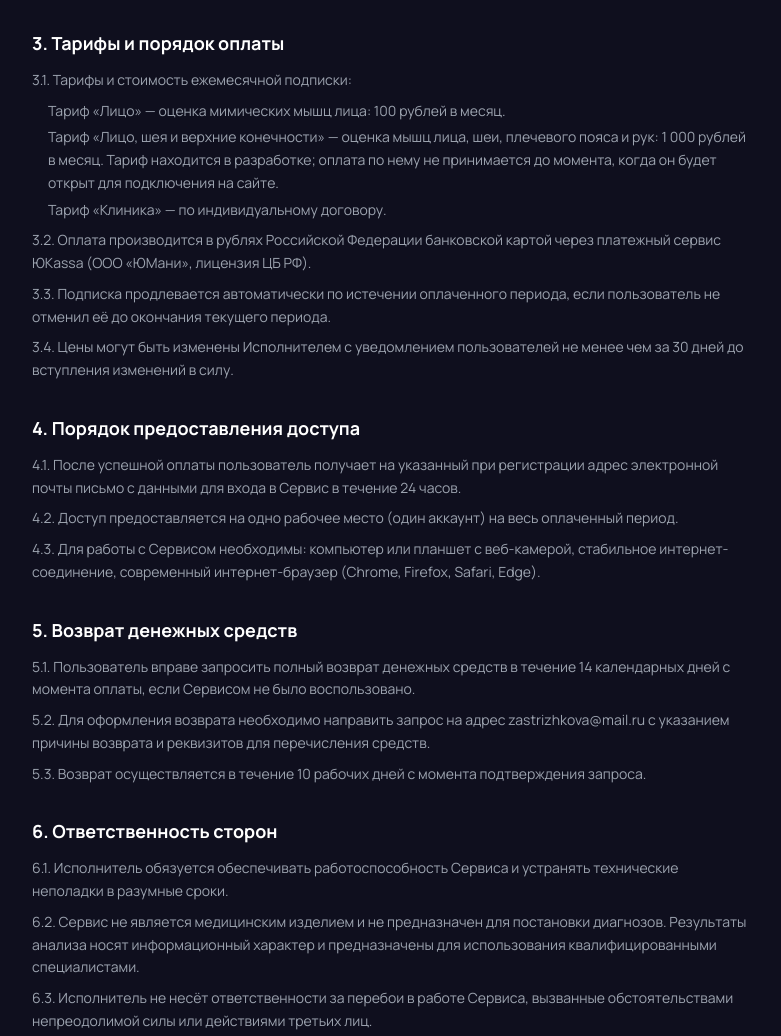
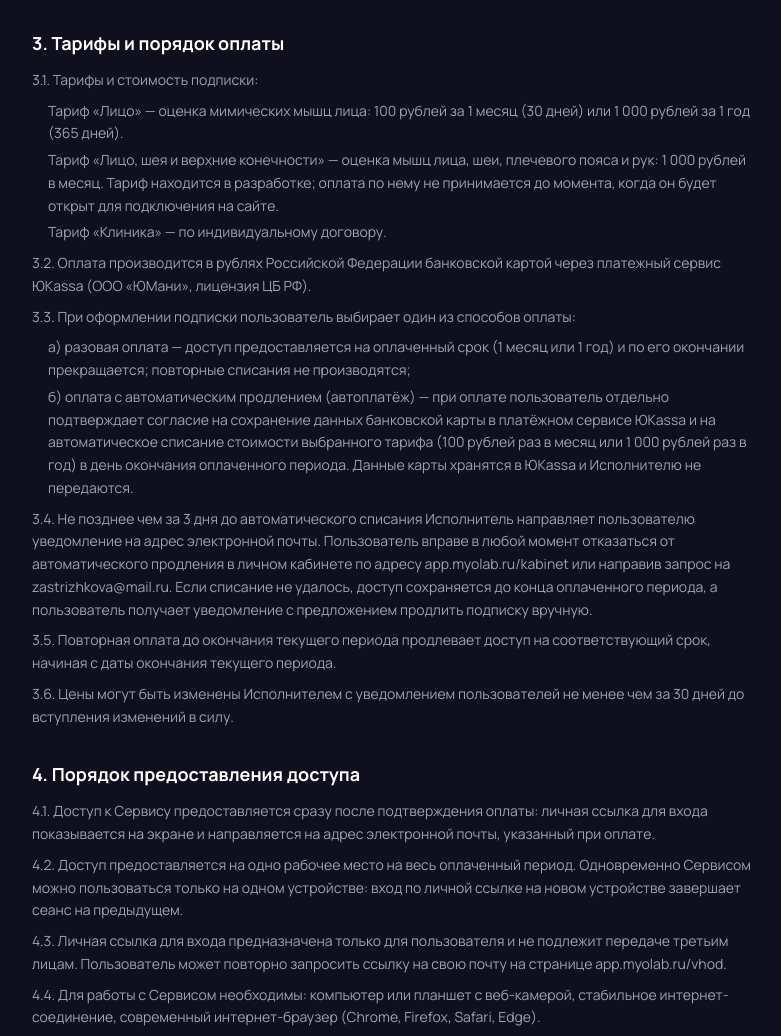
Before and after one commit to myolabru/myolabru.github.io, a plain HTML site: page oferta.html in a window 1280 px wide. Shown: the part 672-1708 px from the top of the page, without its empty margins (248-1029 px from the left). Drawn offline with nearby package versions, Linux system fonts and the light colour scheme.

Commit message:
Update oferta

```diff
--- a/oferta.html
+++ b/oferta.html
@@ -39,22 +39,29 @@
 
             <section>
                 <h2 class="text-white font-bold text-lg mb-3">3. Тарифы и порядок оплаты</h2>
-                <p>3.1. Тарифы и стоимость ежемесячной подписки:</p>
+                <p>3.1. Тарифы и стоимость подписки:</p>
                 <ul class="mt-2 ml-4 space-y-1">
-                    <li>Тариф «Лицо» — оценка мимических мышц лица: 100 рублей в месяц.</li>
+                    <li>Тариф «Лицо» — оценка мимических мышц лица: 100 рублей за 1 месяц (30 дней) или 1 000 рублей за 1 год (365 дней).</li>
                     <li>Тариф «Лицо, шея и верхние конечности» — оценка мышц лица, шеи, плечевого пояса и рук: 1 000 рублей в месяц. Тариф находится в разработке; оплата по нему не принимается до момента, когда он будет открыт для подключения на сайте.</li>
                     <li>Тариф «Клиника» — по индивидуальному договору.</li>
                 </ul>
                 <p class="mt-2">3.2. Оплата производится в рублях Российской Федерации банковской картой через платежный сервис ЮKassa (ООО «ЮМани», лицензия ЦБ РФ).</p>
-                <p class="mt-2">3.3. Подписка продлевается автоматически по истечении оплаченного периода, если пользователь не отменил её до окончания текущего периода.</p>
-                <p class="mt-2">3.4. Цены могут быть изменены Исполнителем с уведомлением пользователей не менее чем за 30 дней до вступления изменений в силу.</p>
+                <p class="mt-2">3.3. При оформлении подписки пользователь выбирает один из способов оплаты:</p>
+                <ul class="mt-2 ml-4 space-y-1">
+                    <li>а) разовая оплата — доступ предоставляется на оплаченный срок (1 месяц или 1 год) и по его окончании прекращается; повторные списания не производятся;</li>
+                    <li>б) оплата с автоматическим продлением (автоплатёж) — при оплате пользователь отдельно подтверждает согласие на сохранение данных банковской карты в платёжном сервисе ЮKassa и на автоматическое списание стоимости выбранного тарифа (100 рублей раз в месяц или 1 000 рублей раз в год) в день окончания оплаченного периода. Данные карты хранятся в ЮKassa и Исполнителю не передаются.</li>
+                </ul>
+                <p class="mt-2">3.4. Не позднее чем за 3 дня до автоматического списания Исполнитель направляет пользователю уведомление на адрес электронной почты. Пользователь вправе в любой момент отказаться от автоматического продления в личном кабинете по адресу app.myolab.ru/kabinet или направив запрос на zastrizhkova@mail.ru. Если списание не удалось, доступ сохраняется до конца оплаченного периода, а пользователь получает уведомление с предложением продлить подписку вручную.</p>
+                <p class="mt-2">3.5. Повторная оплата до окончания текущего периода продлевает доступ на соответствующий срок, начиная с даты окончания текущего периода.</p>
+                <p class="mt-2">3.6. Цены могут быть изменены Исполнителем с уведомлением пользователей не менее чем за 30 дней до вступления изменений в силу.</p>
             </section>
 
             <section>
                 <h2 class="text-white font-bold text-lg mb-3">4. Порядок предоставления доступа</h2>
-                <p>4.1. После успешной оплаты пользователь получает на указанный при регистрации адрес электронной почты письмо с данными для входа в Сервис в течение 24 часов.</p>
-                <p class="mt-2">4.2. Доступ предоставляется на одно рабочее место (один аккаунт) на весь оплаченный период.</p>
-                <p class="mt-2">4.3. Для работы с Сервисом необходимы: компьютер или планшет с веб-камерой, стабильное интернет-соединение, современный интернет-браузер (Chrome, Firefox, Safari, Edge).</p>
+                <p>4.1. Доступ к Сервису предоставляется сразу после подтверждения оплаты: личная ссылка для входа показывается на экране и направляется на адрес электронной почты, указанный при оплате.</p>
+                <p class="mt-2">4.2. Доступ предоставляется на одно рабочее место на весь оплаченный период. Одновременно Сервисом можно пользоваться только на одном устройстве: вход по личной ссылке на новом устройстве завершает сеанс на предыдущем.</p>
+                <p class="mt-2">4.3. Личная ссылка для входа предназначена только для пользователя и не подлежит передаче третьим лицам. Пользователь может повторно запросить ссылку на свою почту на странице app.myolab.ru/vhod.</p>
+                <p class="mt-2">4.4. Для работы с Сервисом необходимы: компьютер или планшет с веб-камерой, стабильное интернет-соединение, современный интернет-браузер (Chrome, Firefox, Safari, Edge).</p>
             </section>
 
             <section>
@@ -80,7 +87,7 @@
 
             <section>
                 <h2 class="text-white font-bold text-lg mb-3">8. Отмена подписки</h2>
-                <p>8.1. Пользователь может отменить подписку в любой момент, направив запрос на zastrizhkova@mail.ru.</p>
+                <p>8.1. Пользователь может отменить подписку (отключить автоматическое продление) в любой момент в личном кабинете по адресу app.myolab.ru/kabinet или направив запрос на zastrizhkova@mail.ru.</p>
                 <p class="mt-2">8.2. При отмене подписки доступ к Сервису сохраняется до конца оплаченного периода.</p>
                 <p class="mt-2">8.3. Автоматическое продление прекращается с момента отмены.</p>
             </section>
```
Also changed, not shown: index.html (+11 -12 lines).
